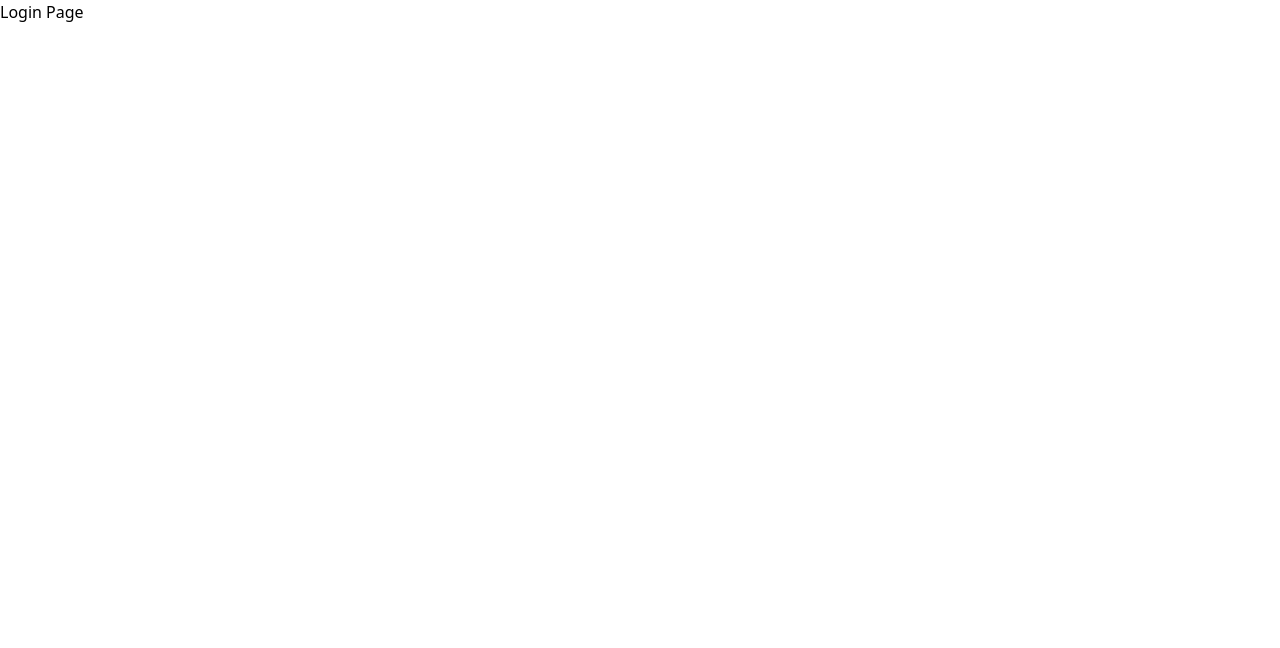
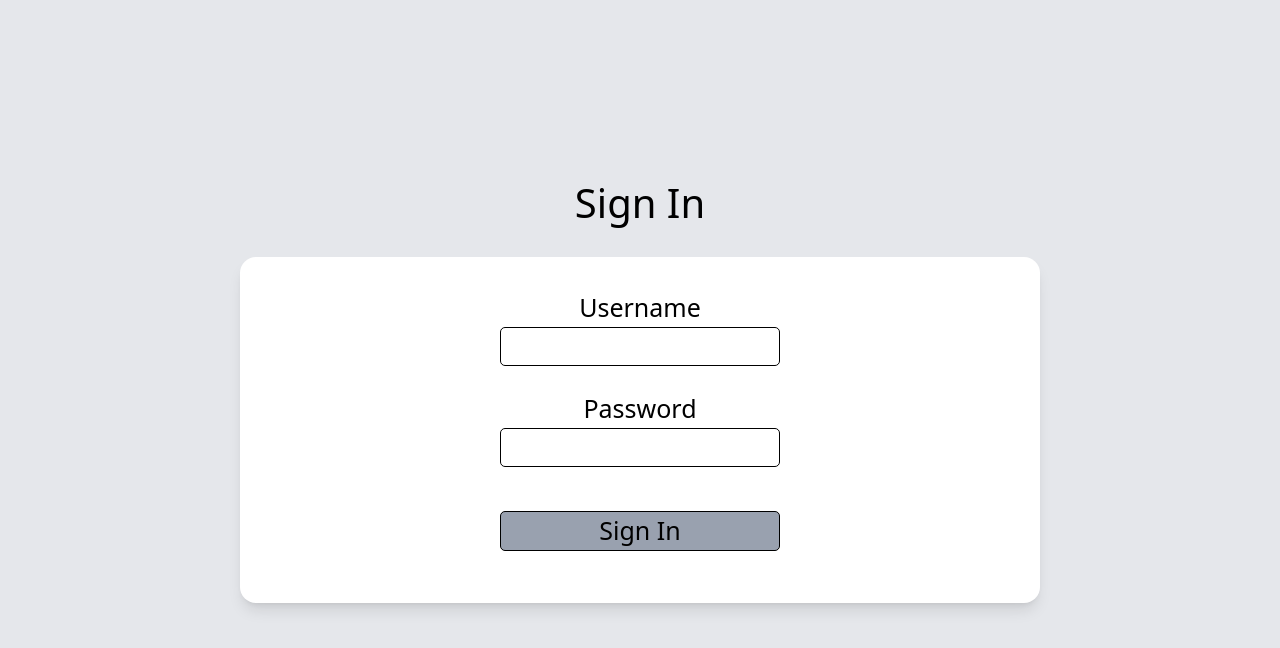
Before and after one commit to JamesChuong/SFU-Parking-Website, a React (Vite) app in the folder client/sfu_parking_app/: page /login in a window 1280 px wide. Shown: the top 648 px of the page. Built offline with nearby package versions, Linux system fonts and the light colour scheme.

Commit message:
Implement better navigation logic for protected routes

```diff
--- a/client/sfu_parking_app/src/App.tsx
+++ b/client/sfu_parking_app/src/App.tsx
@@ -8,7 +8,7 @@ import {useSelector} from "react-redux";
 // @ts-ignore
 import type { RootState, AppDispatch } from './redux_store/store';
 import './utils/protected_route.tsx'
-import ProtectedRoute from "./utils/protected_route.tsx";
+import {ProtectedRoute} from "./utils/protected_route.tsx";
 function App() {
 
     const [isLoggedIn, setIsLoggedIn] = useState(false)
--- a/client/sfu_parking_app/src/auth/auth_query_functions.ts
+++ b/client/sfu_parking_app/src/auth/auth_query_functions.ts
@@ -1,17 +1,17 @@
 import axios_config from "../axios_config.tsx";
 
-interface registrationData {
+interface RegistrationData {
     username: string,
     email: string,
     password: string
 }
 
-interface loginData {
+interface LoginData {
     username: string,
     password: string
 }
 
-async function registerUser(request: registrationData) {
+async function registerUser(request: RegistrationData) {
 
     const response = await axios_config.post("/api/user/", request);
 
@@ -22,7 +22,7 @@ async function registerUser(request: registrationData) {
 }
 
 
-async function loginUser(request: loginData) {
+async function loginUser(request: LoginData) {
 
     const response = await axios_config.post("/token/", request);
 
@@ -36,4 +36,4 @@ async function loginUser(request: loginData) {
 
 
 export {registerUser, loginUser}
-export type {registrationData, loginData}
+export type {RegistrationData, LoginData}
--- a/client/sfu_parking_app/src/auth/login.tsx
+++ b/client/sfu_parking_app/src/auth/login.tsx
@@ -1,11 +1,95 @@
+import React from "react";
+import type {LoginData} from "./auth_query_functions.ts";
+import {loginUser} from "./auth_query_functions.ts";
+import {useState} from "react";
+import {useDispatch} from "react-redux";
+import type {AppDispatch} from "../redux_store/store.ts";
+import {set_token} from "../redux_store/redux.ts";
+import {useNavigate} from "react-router";
+import {useLocation} from "react-router-dom";
 
 function LoginPage() {
+
+    const [loginError, setLoginError] = useState("");
+
+    const navigate = useNavigate();
+    const location = useLocation();
+    const dispatch: AppDispatch = useDispatch()
+
+    async function loginAccount(e: React.FormEvent<HTMLFormElement>){
+
+        e.preventDefault();
+
+        const form_data: FormData = new FormData(e.currentTarget);
+
+        const username: string = form_data.get("username") as string;
+        const password: string = form_data.get("password") as string;
+
+        const request: LoginData = {
+            username: username,
+            password: password
+        };
+
+        try{
+
+            const access_token: string = await loginUser(request);
+
+            dispatch(set_token(access_token))
+
+            // Get route redirected from
+            const from = location.state || null
+
+            if (from === null){
+                navigate("/dashboard", {replace: true})
+            }
+            navigate(from, { replace: true });
+
+        } catch (err) {
+            setLoginError(err)
+        }
+    }
 
     return (
 
         <>
 
-            <p> Login Page </p>
+            <div className="flex flex-col items-center justify-center min-h-screen bg-gray-200 dark:bg-gray-900">
+
+                <h1 className="text-[40px] font-medium text-black dark:text-white mb-6 text-center">
+                    Sign In
+                </h1>
+
+                <form onSubmit={loginAccount} className="flex flex-col items-center justify-center space-y-6 bg-white dark:bg-gray-800
+                p-8 rounded-2xl shadow-lg w-200 text-center text-[25px] font-medium text-black dark:text-white mb-6">
+
+                    <div className="flex flex-col w-full items-center justify-center">
+
+                        <label className="">Username</label>
+                        <input className="text-black rounded-[5px] bg-white shadow-[2px] border border-black w-70"
+                               type="text" name="username" required/>
+
+                    </div>
+
+
+                    <div className="flex flex-col w-full items-center justify-center">
+
+                        <label className="">Password</label>
+                        <input className="text-black rounded-[5px] bg-white shadow-[2px] border border-black w-70"
+                               type="password" name="password" required/>
+
+                    </div>
+
+                    <div className="flex flex-col w-full items-center justify-center py-5">
+
+                        <button className="rounded-[5px] bg-gray-400 shadow-[2px]
+                        text-black border border-black w-70" type="submit"> Sign In
+                        </button>
+
+                    </div>
+
+                </form>
+
+            </div>
 
         </>
 
--- a/client/sfu_parking_app/src/auth/register.tsx
+++ b/client/sfu_parking_app/src/auth/register.tsx
@@ -1,6 +1,6 @@
 import {registerUser, loginUser} from "./auth_query_functions.ts";
 import React, {useState} from "react";
-import type {registrationData, loginData} from "./auth_query_functions.ts";
+import type {RegistrationData, LoginData} from "./auth_query_functions.ts";
 import {useDispatch} from "react-redux";
 import type {AppDispatch} from "../redux_store/store.ts";
 import {set_token} from "../redux_store/redux.ts";
@@ -13,12 +13,12 @@ function RegistrationPage() {
 
         e.preventDefault();
 
-        const formData = new FormData(e.currentTarget);
+        const form_data = new FormData(e.currentTarget);
 
-        const username: string = formData.get("username") as string;
-        const email: string = formData.get("email") as string;
-        const password: string = formData.get("password") as string;
-        const confirm_password: string = formData.get("confirm_password") as string;
+        const username: string = form_data.get("username") as string;
+        const email: string = form_data.get("email") as string;
+        const password: string = form_data.get("password") as string;
+        const confirm_password: string = form_data.get("confirm_password") as string;
 
         if (confirm_password !== password) {
 
@@ -28,7 +28,7 @@ function RegistrationPage() {
 
         }
 
-        const request: registrationData = {
+        const request: RegistrationData = {
             username: username,
             email: email,
             password: password
@@ -38,7 +38,7 @@ function RegistrationPage() {
 
             await registerUser(request);
 
-            const login_data: loginData = {
+            const login_data: LoginData = {
                 username: username,
                 password: password
             };
--- a/client/sfu_parking_app/src/utils/protected_route.tsx
+++ b/client/sfu_parking_app/src/utils/protected_route.tsx
@@ -1,8 +1,23 @@
-import { Navigate } from "react-router-dom";
+import { Navigate, useLocation } from "react-router-dom";
+import React from "react";
 
+interface ProtectedRouteProps {
+  isLoggedIn: boolean;
+  children: React.ReactNode;
+}
 // Will redirect to the given URL if the user is not logged in, else it will show the component referred to by the children variable
 
 // @ts-ignore
-export default function ProtectedRoute({ isLoggedIn, children, redirectTo = "/login" }) {
-    return isLoggedIn ? children : <Navigate to={redirectTo} replace />;
+export function ProtectedRoute({ isLoggedIn, children }: ProtectedRouteProps) {
+
+    const location = useLocation();
+
+    if (!isLoggedIn) {
+
+        return <Navigate to="/login" state={{ from: location }} replace />;
+
+    }
+
+    return children;
+
 }
```
